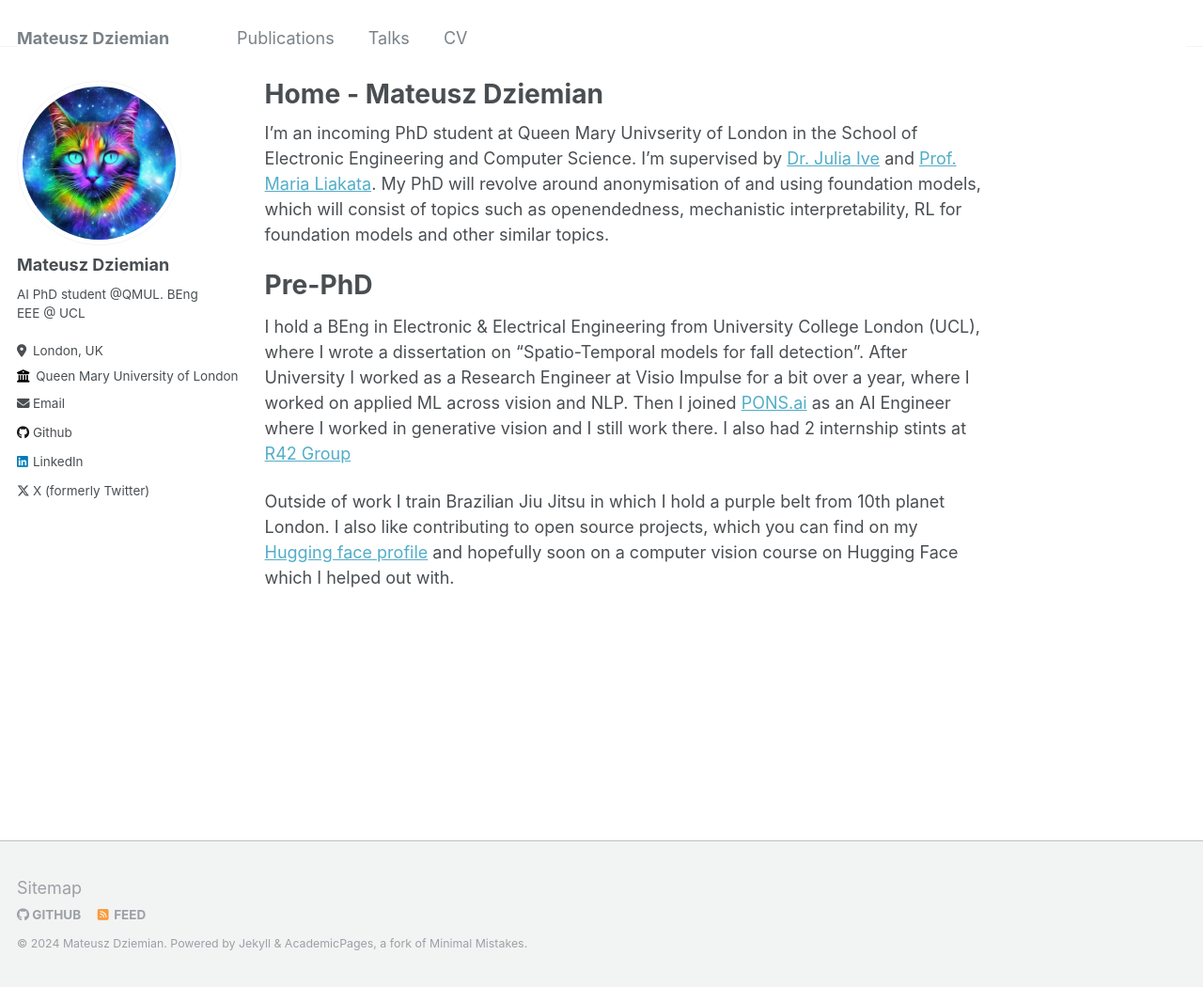
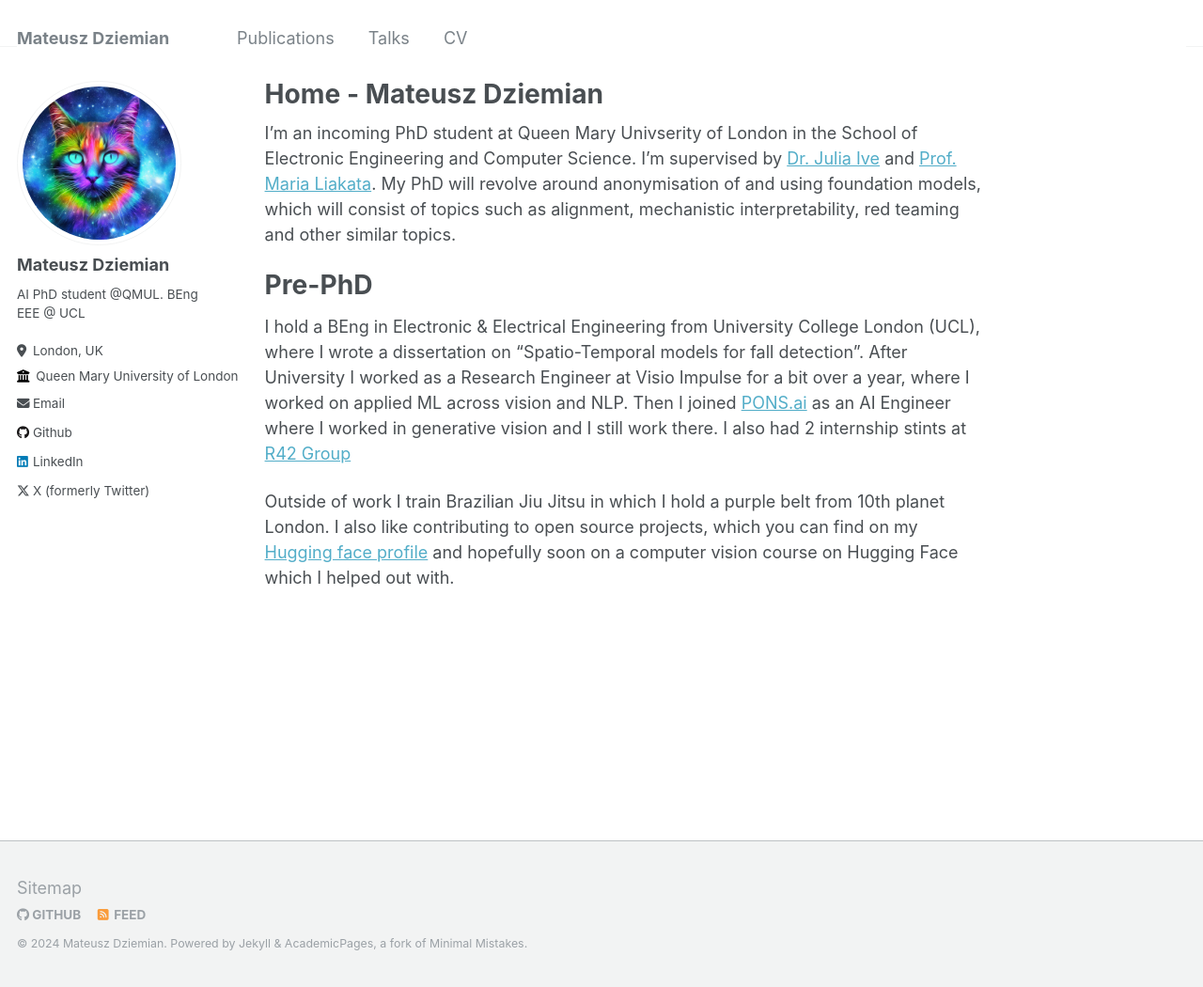
Before and after one commit to mattmdjaga/mattmdjaga.github.io, a Jekyll site: the page built from _pages/about.md, in a window 1280 px wide and 1050 px high. Shown: the whole window at 94% size. Built offline with Jekyll 4.4.1, drawn with Linux system fonts in a browser that asks for light colours.

Commit message:
Updated about me phd topics

```diff
--- a/_pages/about.md
+++ b/_pages/about.md
@@ -7,7 +7,7 @@ redirect_from:
   - /about.html
 ---
 
-I'm an incoming PhD student at Queen Mary Univserity of London in the School of Electronic Engineering and Computer Science. I'm supervised by [Dr. Julia Ive](https://julia-ive.github.io/) and [Prof. Maria Liakata](https://maria-liakata-nlp-group.github.io/team/pi.html). My PhD will revolve around anonymisation of and using foundation models, which will consist of topics such as openendedness, mechanistic interpretability, RL for foundation models and other similar topics.
+I'm an incoming PhD student at Queen Mary Univserity of London in the School of Electronic Engineering and Computer Science. I'm supervised by [Dr. Julia Ive](https://julia-ive.github.io/) and [Prof. Maria Liakata](https://maria-liakata-nlp-group.github.io/team/pi.html). My PhD will revolve around anonymisation of and using foundation models, which will consist of topics such as alignment, mechanistic interpretability, red teaming and other similar topics.
 
 Pre-PhD
 ======
```
